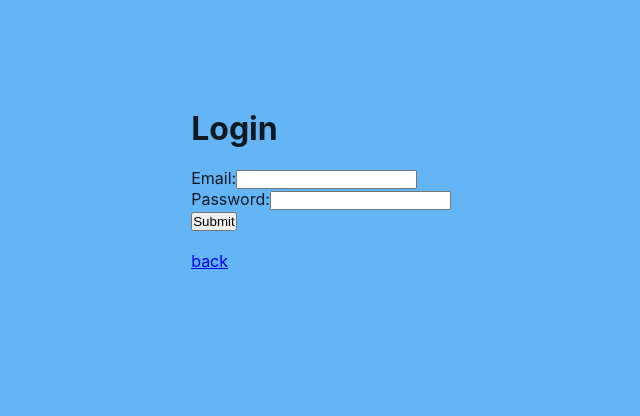
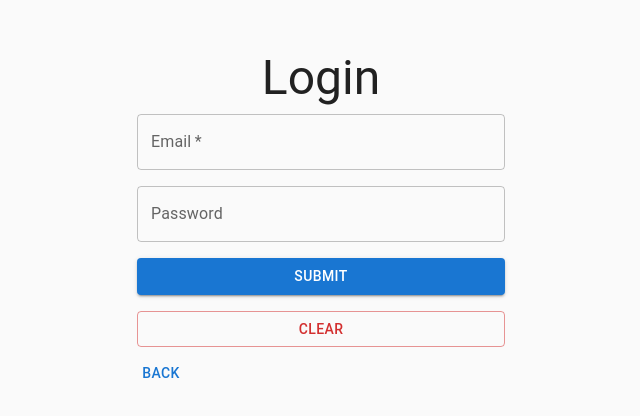
Before and after one commit to quantumsnowball/todos-domain--serverful, a React app: page /login in a window 1280 px wide. Shown: the part 210-626 px from the top of the page, without its empty margins (319-959 px from the left). Built offline with nearby package versions, Linux system fonts and the light colour scheme.

Commit message:
feat: frontend POST to /api/login and server responsed with json successfully

```diff
--- a/src/client/components/App.tsx
+++ b/src/client/components/App.tsx
@@ -20,7 +20,7 @@ const FlexColumnDiv = styled('div')`
 
 function App() {
   const mode = 'light'
-  const name = 'ocean'
+  const name = 'elementary'
   const theme = useCallback(() => createTheme(chooseTheme(name)(mode)), [name, mode])
 
   useEffect(() => {
--- a/src/client/components/Main/Pages/Login.tsx
+++ b/src/client/components/Main/Pages/Login.tsx
@@ -1,29 +1,97 @@
+import { Button, FormControl, styled, TextField, Typography } from '@mui/material'
+import { useState } from 'react'
 import { Link } from 'react-router-dom'
 
 
+const Div = styled('div')`
+  /* layout */
+  width: 30vw;
+  max-width: 40vw;
+  height: 35vh;
+  max-height: 40vh;
+  /* items */
+  display: flex;
+  flex-flow: column nowrap;
+  justify-content: space-between;
+  align-item: flex-start;
+  align-content: center;
+`
+
 export default function Login() {
-  const handleSubmit = () => {
-    () => alert('submit the form')
+  const [email, setEmail] = useState('')
+  const [password, setPassword] = useState('')
+
+  const handleLogin = async () => {
+    console.log({ email, password })
+    const res = await fetch('/api/login', {
+      method: 'POST',
+      headers: { "Content-Type": "application/json" },
+      body: JSON.stringify({ email, password })
+    })
+    const body = await res.json()
+    if (res.status !== 200) {
+      console.log(body)
+    } else {
+      console.log(body)
+    }
   }
+
+  const handleClear = () => {
+    setEmail('')
+    setPassword('')
+  }
+
   return (
-    <div>
-      <h1>Login</h1>
-      <br />
-      <form method="POST" action='/api/login'>
-        <div>
-          <label>Email:</label>
-          <input id="email" name="email" type="email" />
-        </div>
-        <div>
-          <label>Password:</label>
-          <input id="password" name="password" type="password" />
-        </div>
-        <div>
-          <input id="submit" type="submit" />
-        </div>
-      </form>
-      <br />
-      <Link to="/">back</Link>
-    </div>
+    <Div>
+      <Typography
+        variant="h3"
+        sx={{ textAlign: 'center' }}
+      >Login</Typography>
+      <FormControl>
+        <TextField
+          required
+          id="outlined-required"
+          name="email"
+          type="email"
+          label="Email"
+          value={email}
+          autoComplete="email"
+          onChange={e => setEmail(e.target.value)}
+          sx={{ m: 1 }}
+        />
+        <TextField
+          id="outlined-password-input"
+          name="current-password"
+          type="password"
+          label="Password"
+          value={password}
+          autoComplete="current-password"
+          onChange={e => setPassword(e.target.value)}
+          sx={{ m: 1 }}
+        />
+        <Button
+          variant="contained"
+          onClick={handleLogin}
+          sx={{ m: 1 }}
+        >
+          Submit
+        </Button>
+        <Button
+          variant="outlined"
+          color="error"
+          onClick={handleClear}
+          sx={{ m: 1 }}
+        >
+          Clear
+        </Button>
+      </FormControl>
+      <Button
+        component={Link}
+        to="/"
+        sx={{ alignSelf: 'flex-start' }}
+      >
+        back
+      </Button>
+    </Div>
   )
 }
```
Also changed, not shown: src/server/index.ts (+6 -2 lines), 1 other file (tests, documents, lock files or other folders).
